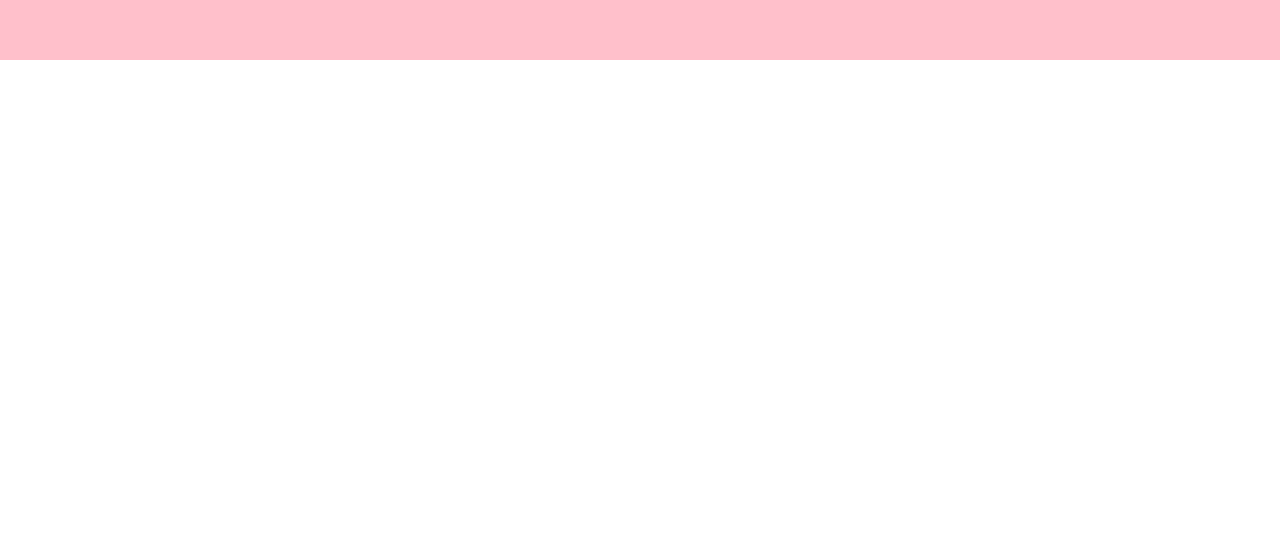
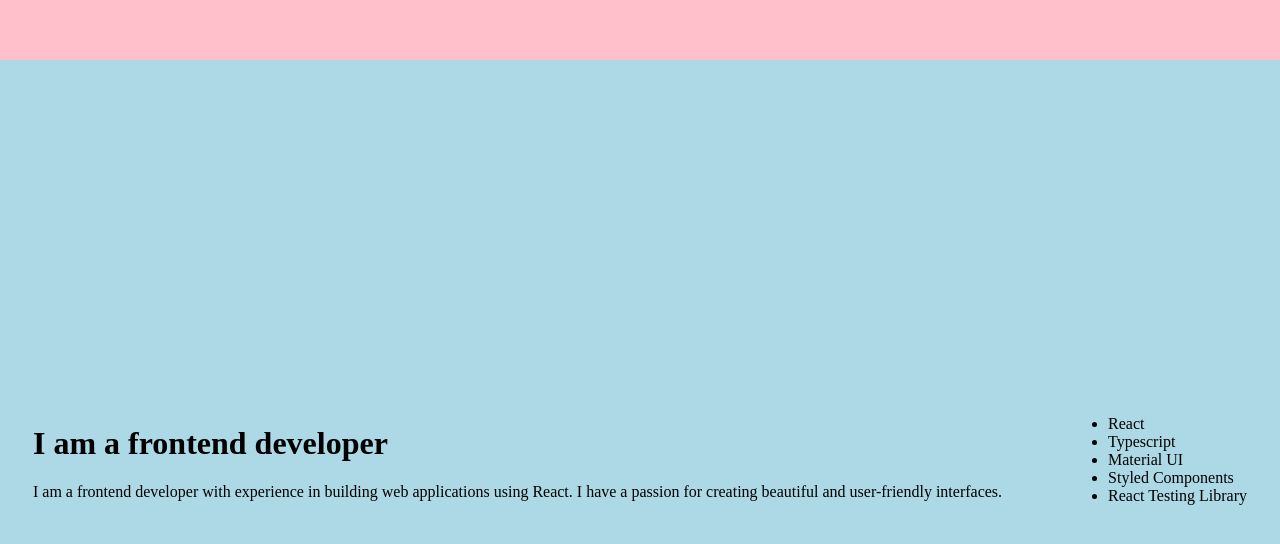
Before and after one commit to cbalsemao/cv-project, a React (Vite) app: page / in a window 1280 px wide. Shown: the part 740-1284 px from the top of the page. Before the commit the page ends 800 px from the top, so only its background shows below. Built offline with nearby package versions, Linux system fonts and the light colour scheme.

Commit message:
chore: aboutMe updated

```diff
--- a/src/pages/landing-page/LandPage.tsx
+++ b/src/pages/landing-page/LandPage.tsx
@@ -1,9 +1,11 @@
+import AboutMeSection from './sections/AboutMeSection';
 import IntroSection from './sections/IntroSection';
 
 const LandPage = () => {
   return (
     <>
       <IntroSection />
+      <AboutMeSection />
     </>
   );
 };
--- /dev/null
+++ b/src/pages/landing-page/sections/AboutMeSection.tsx
@@ -0,0 +1,39 @@
+import Grid from '@mui/material/Grid2';
+const AboutMeSection = () => {
+  return (
+    <>
+      <Grid
+        container
+        sx={{
+          height: '100vh',
+          backgroundColor: 'lightblue',
+          flexDirection: 'row',
+          display: 'flex',
+          justifyContent: 'space-around',
+          alignItems: 'center',
+          width: '100%',
+        }}
+      >
+        <Grid>
+          <h1>I am a frontend developer</h1>
+          <p>
+            I am a frontend developer with experience in building web
+            applications using React. I have a passion for creating beautiful
+            and user-friendly interfaces.
+          </p>
+        </Grid>
+        <Grid>
+          <ul>
+            <li>React</li>
+            <li>Typescript</li>
+            <li>Material UI</li>
+            <li>Styled Components</li>
+            <li>React Testing Library</li>
+          </ul>
+        </Grid>
+      </Grid>
+    </>
+  );
+};
+
+export default AboutMeSection;
--- a/src/pages/landing-page/sections/IntroSection.tsx
+++ b/src/pages/landing-page/sections/IntroSection.tsx
@@ -1,15 +1,16 @@
 import { Button } from '@mui/material';
 import Grid from '@mui/material/Grid2';
+import { useNavigate } from 'react-router-dom';
 
 const IntroSection = () => {
+  const navigate = useNavigate();
+
   return (
-    <>
     <Grid
       container
       sx={{
         justifyContent: 'center',
         alignItems: 'center',
-
         height: '100vh',
         flexDirection: 'column',
         backgroundColor: 'pink',
@@ -17,9 +18,10 @@ const IntroSection = () => {
     >
       <h1>Hello, I'm Camila</h1>
       <h1>I am a frontend developer</h1>
-        <Button variant="outlined">Open cv</Button>
+      <Button variant="outlined" onClick={() => navigate('/cv')}>
+        Open cv
+      </Button>
     </Grid>
-    </>
   );
 };
 
```
Lines whose indentation alone changed are shown as unchanged.
